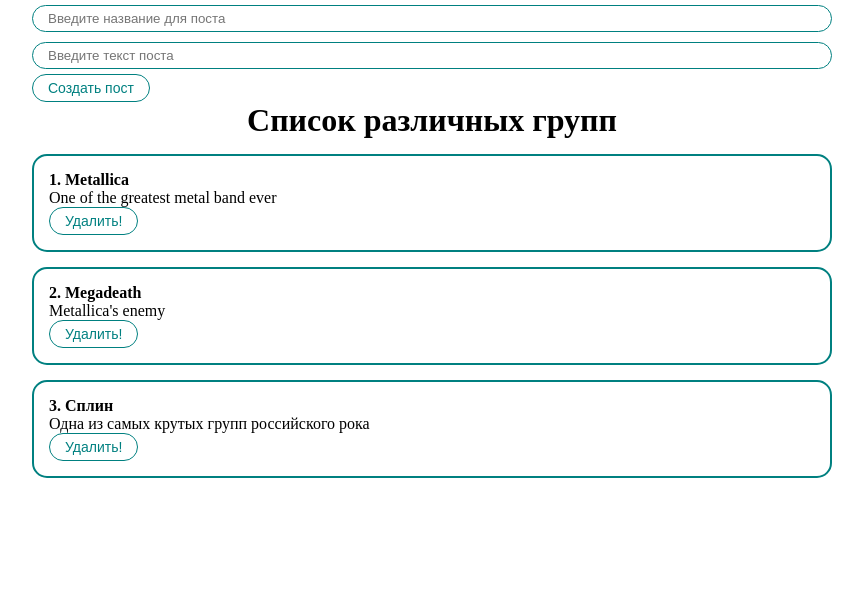
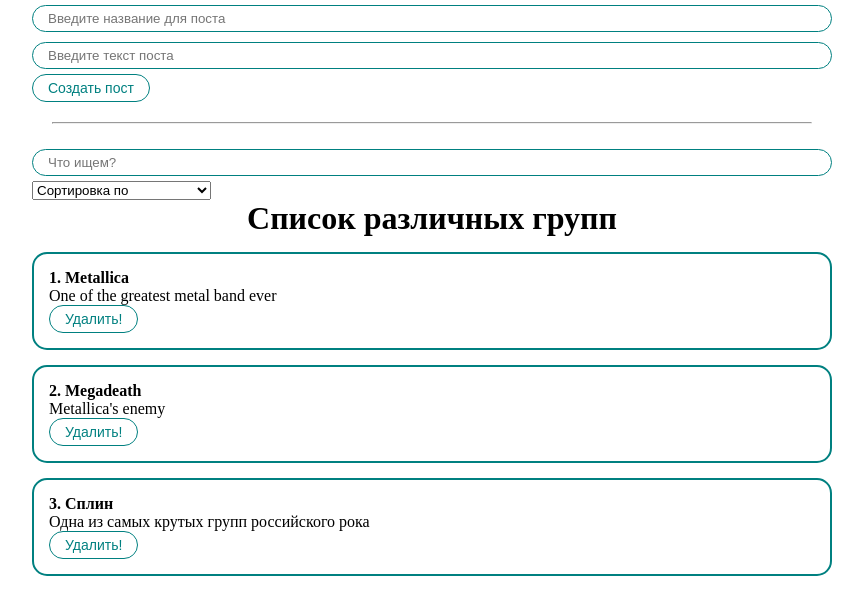
Before and after one commit to VitaliyGromov/react_project, a React (Create React App) app: page / in a window 1280 px wide. Shown: the top 614 px of the page, without its empty margins (208-1071 px from the left). Built offline with nearby package versions, Linux system fonts and the light colour scheme.

Commit message:
educate useMemo

```diff
--- a/src/App.js
+++ b/src/App.js
@@ -1,7 +1,9 @@
-import React, {useState} from "react";
+import React, {useMemo, useState} from "react";
 import './styles/App.css';
 import PostList from "./components/PostList";
 import PostForm from "./components/PostForm";
+import MySelect from "./components/ui/select/MySelect";
+import MyInput from "./components/ui/input/MyInput";
 
 function App() {
     const [posts, setPosts] = useState([
@@ -9,6 +11,21 @@
         {id: 2, title: 'Megadeath', body: "Metallica's enemy"},
         {id: 3, title: 'Сплин', body: 'Одна из самых крутых групп российского рока'}
     ]);
+
+    const [selectedSort, setSelectedSort] = useState('');
+    const [searchQuery, setSearchQuery] = useState('');
+
+    const sortedPosts = useMemo(() => {
+        console.log('Функция отработала');
+        if(selectedSort){
+            return [...posts].sort((a, b) => a[selectedSort].localeCompare(b[selectedSort]));
+        }
+        return posts;
+    }, [selectedSort, posts]);
+
+    const sortedAndSelectedPosts = useMemo(() => {
+        return sortedPosts.filter(post => post.title.toLowerCase().includes(searchQuery));
+    }, [searchQuery, sortedPosts]);
 
     function createPost(newPost) {
         setPosts([...posts, newPost])
@@ -18,10 +35,35 @@
         setPosts(posts.filter(p => p.id !== post.id));
     }
 
+    function sortPosts(sort) {
+        setSelectedSort(sort);
+        setPosts([...posts].sort((a, b) => a[sort].localeCompare(b[sort])));
+    }
     return (
         <div className="App">
             <PostForm create={createPost}/>
-            <PostList remove={removePosts} posts={posts} title='Список различных групп'/>
+            <hr style={{margin: 20}}/>
+            <MyInput
+                value={searchQuery}
+                onChange={e => setSearchQuery(e.target.value)}
+                placeholder="Что ищем?"
+            />
+            <MySelect
+                value={selectedSort}
+                onChange={sortPosts}
+                defaultValue="Сортировка по"
+                options={[
+                    {value: 'title', name: 'Сортировка по названию'},
+                    {value: 'body', name: 'Сортировка по описанию'},
+                ]}
+            />
+            {sortedAndSelectedPosts.length
+                ?
+                <PostList remove={removePosts} posts={sortedAndSelectedPosts} title='Список различных групп'/>
+                : <h1 style={{textAlign: "center"}}>
+                    Посты не найдены!
+                </h1>
+            }
         </div>
     );
 }
--- /dev/null
+++ b/src/components/ui/select/MySelect.jsx
@@ -0,0 +1,19 @@
+import React from 'react';
+
+const MySelect = ({options, defaultValue, value, onChange}) => {
+    return (
+        <select
+            value={value}
+            onChange={event => onChange(event.target.value)}
+        >
+            <option disabled value="">{defaultValue}</option>
+            {options.map(option =>
+                <option key={option.value} value={option.value}>
+                    {option.name}
+                </option>
+            )}
+        </select>
+    );
+};
+
+export default MySelect;
```
